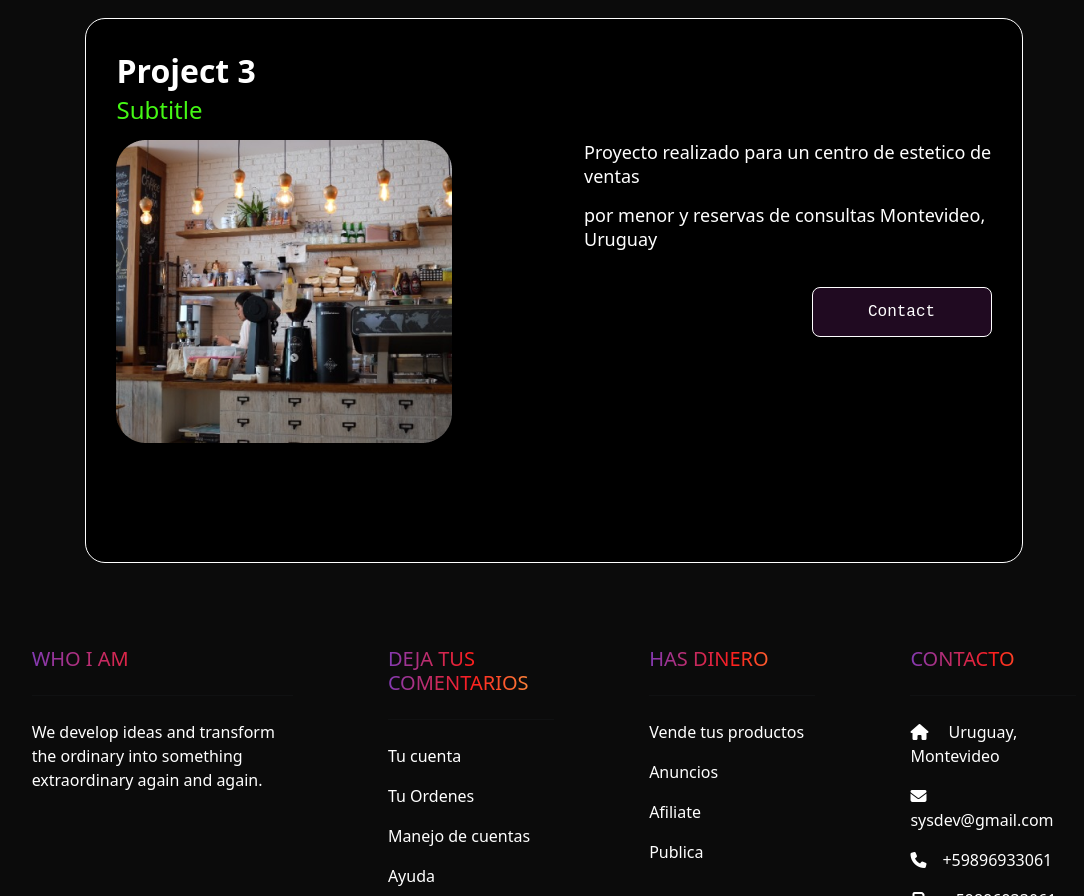
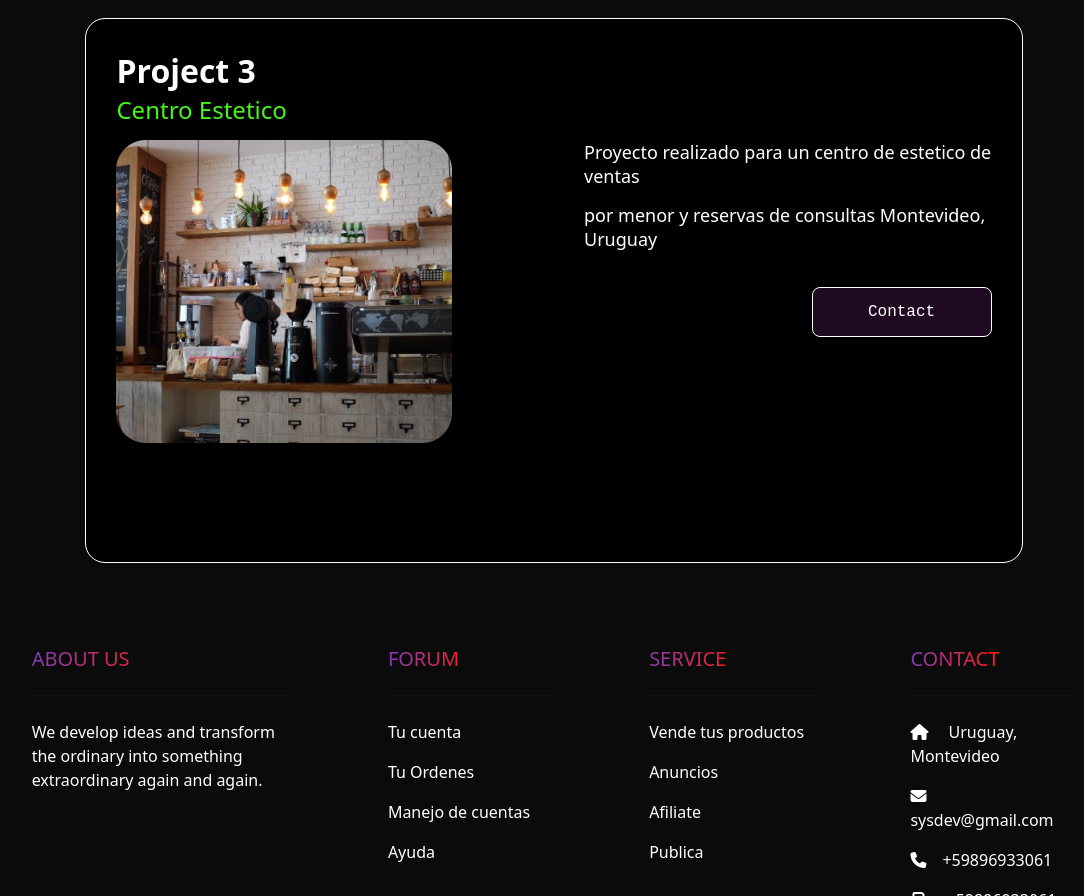
Before and after one commit to Yersys/Coder-Proyecto-Porfolio, a website: page pages/all-projets.html in a window 1280 px wide. Shown: the part 1266-2162 px from the top of the page, without its empty margins (86-1170 px from the left). Drawn offline with nearby package versions, Linux system fonts and the light colour scheme.

Commit message:
Se modifica el footer y se Agrega nombre al Tercer Proyecto

```diff
--- a/pages/all-projets.html
+++ b/pages/all-projets.html
@@ -101,7 +101,7 @@
                         Project 3
                     </h3>
                     <h4>
-                        Subtitle
+                        Centro Estetico
                     </h4>
                 </div>
                 <div class="card2-content">
@@ -135,7 +135,7 @@
           <div class="row text-center text-md-start">
             <div class="col-md-3 col-lg-3 col-xl-3 mx-auto mt-3">
               <h5 class="title_gradient text-uppercase mb-4 font-weight-bold text-white">
-                who I am
+                About us
               </h5>
               <hr class="mb-4" />
               <p class="text-white">
@@ -144,7 +144,7 @@
             </div>
             <div class="col-md-2 col-lg-2 col-xl-2 mx-auto mt-3">
               <h5 class="title_gradient text-uppercase mb-4 font-weight-bold text-white">
-                Deja tus comentarios
+                Forum
               </h5>
               <hr class="mb-4" />
               <p>
@@ -163,7 +163,7 @@
 
             <div class="col-md-2 col-lg-2 col-xl-2 mx-auto mt-3">
               <h5 class="title_gradient text-uppercase mb-4 font-weight-bold text-white">
-                Has dinero
+                Service
               </h5>
               <hr class="mb-4" />
               <p>
@@ -182,7 +182,7 @@
 
             <div class="col-md-2 col-lg-2 col-xl-2 mx-auto mt-3">
               <h5 class="title_gradient text-uppercase mb-4 font-weight-bold text-white">
-                Contacto
+                Contact
               </h5>
               <hr class="mb-4" />
               <p>
```
Also changed, not shown: index.html (+3 -3 lines), pages/aboutme.html (+3 -3 lines), pages/contact.html (+3 -3 lines), pages/projects.html (+3 -3 lines).
